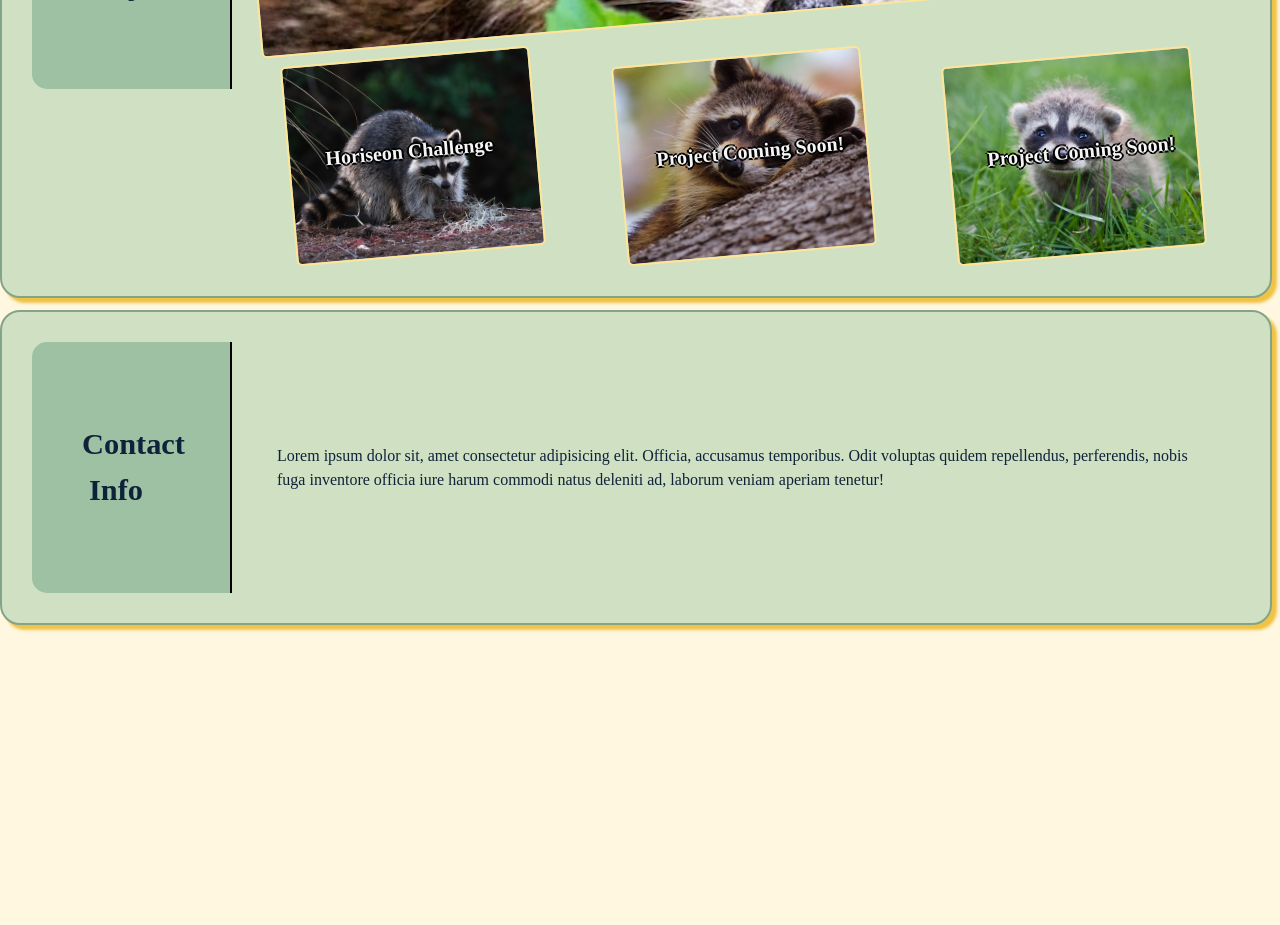
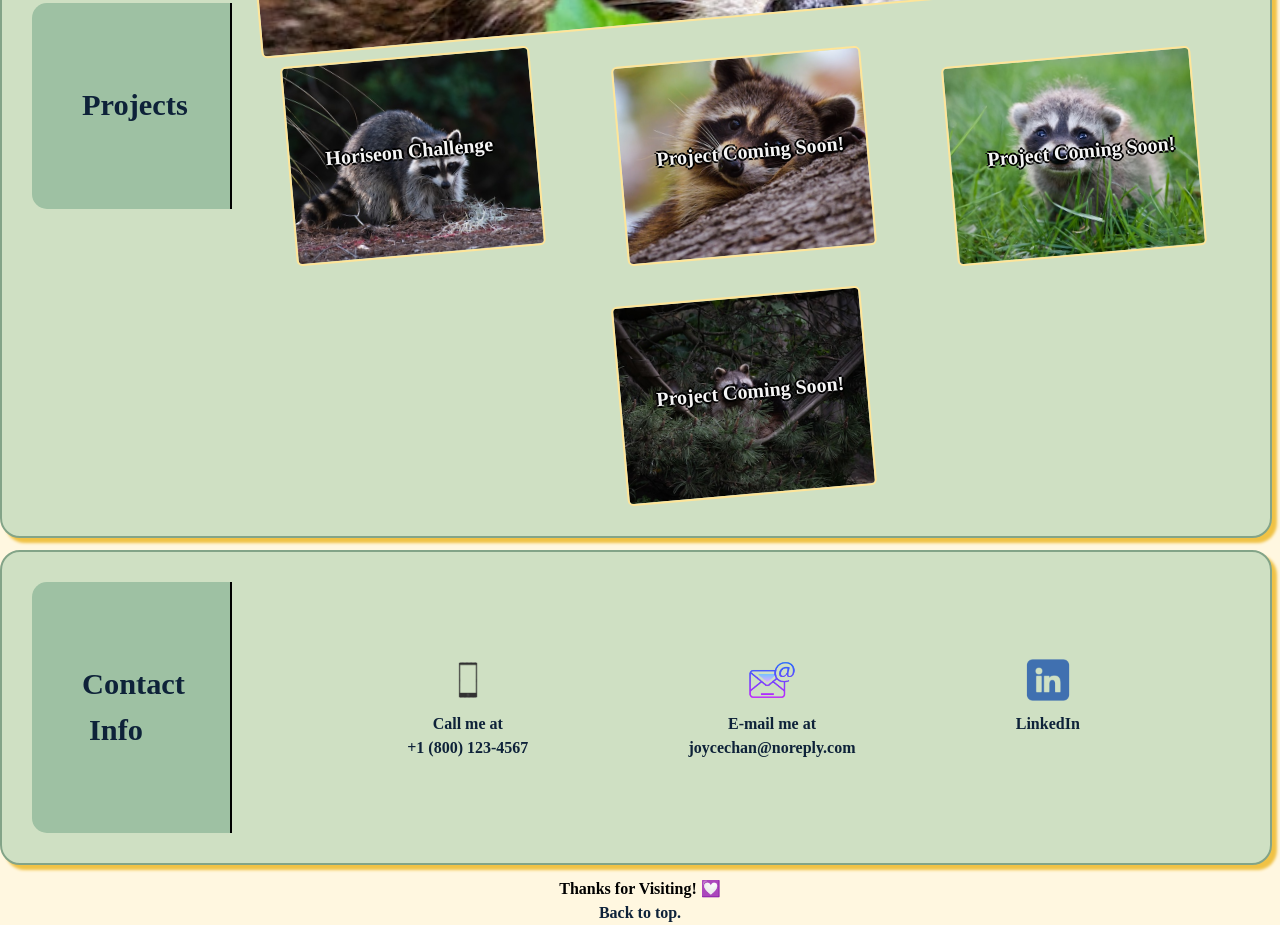
Before and after one commit to jaychan0125/Joyces-Portfolio, a plain HTML site: page index.html in a window 1280 px wide. Shown: the part 1066-1991 px from the top of the page. Before the commit the page ends 1703 px from the top, so only its background shows below. Drawn offline with Linux system fonts and the light colour scheme.

Commit message:
fixed transparent background of contact icons and spacing. condensed some of the CSS

```diff
--- a/Assets/css/style.css
+++ b/Assets/css/style.css
@@ -9,6 +9,7 @@
     box-sizing: border-box;
     padding: 0;
     margin: 0;
+    list-style-type: none;
 }
 
 body {
@@ -16,6 +17,12 @@ body {
     background-color: #fff7e0;
 }
 
+a {
+    text-decoration: none;
+    font-weight: 800;
+}
+
+/* HEADER */
 header {
     padding: 15px;
     background-color: #ffecb7;
@@ -43,8 +50,7 @@ h1 {
 .nav-buttons {
     display: flex;
     justify-content: space-between;
-    list-style-type: none;
-    font-weight: bolder;
+    gap: 15px;
 }
 
 .nav-buttons li {
@@ -52,45 +58,31 @@ h1 {
     font-size: 20px;
 }
 
-a {
-    text-decoration: none;
-}
-
-/* need to make a container to make this work so it bounces within the container
-https://blog.hubspot.com/website/css-hover-animation
-https://codepen.io/halink0803/pen/qdVXqm */
-/* @keyframes bounce {
-    0%   { transform: translateY(0); }
-     50%  { transform: translateY(-50px); }
-    100% { transform: translateY(0); }
-} */
-
-/* personally, I don't like when the colors change, so this is to keep them uniform */
-.nav-buttons a:link {
+/* personally, I don't like when link colours change so this is to keep them uniform */
+a:link {
     color: var(--main-font-color);
 }
 
-.nav-buttons a:visited {
+a:visited {
     color: var(--main-font-color);
 }
 
 /* when hovering over navigation links, raccoons come help locate which link you're hovering over and the colour changes */
-.nav-buttons a:hover {
+a:hover {
     color: #7F9C96;
-    /* animation-name: bounce;
-    animation-duration: 3s; */
 }
 
-.nav-buttons a:hover::before {
+/* project images do not get raccys around them, but the other text links do */
+a:not(.boxes a):hover::before {
     content: var(--raccys);
 }
 
-.nav-buttons a:hover::after {
+a:not(.boxes a):hover::after {
     content: var(--raccys);
 }
 
 /* when clicking on a link, a shadow appears under the selected link */
-.nav-buttons a:active {
+a:active {
     text-shadow: 2px 3px 3px orange;
 }
 
@@ -103,6 +95,7 @@ figure {
     border-radius: 0 0 20px 20px;
 }
 
+/* MAIN */
 section {
     height: 20%;
     padding: 30px;
@@ -127,6 +120,7 @@ section h2 {
     border-radius: 15px 0 0 15px;
 }
 
+/* Section 1: ABOUT ME */
 section p {
     padding: 30px;
 }
@@ -138,6 +132,7 @@ section p {
     object-fit: cover;
 }
 
+/* Section 2: PROJECTS */
 #projects {
     padding: 55px 30px 40px;
 }
@@ -148,7 +143,6 @@ section p {
     justify-content: space-evenly;
     align-items: center;
     align-content: space-around;
-    list-style-type: none;
     gap: 40px;
 
 }
@@ -178,6 +172,7 @@ section p {
 
 .boxes img:active {
     box-shadow: var(--active-shadow);
+    transform: rotate(5deg);
 }
 
 .proj-caption {
@@ -199,6 +194,10 @@ section p {
     content: var(--raccys);
 }
 
+.proj-caption:active {
+    transform: rotate(5deg);
+}
+
 /* makes the first project box bigger */
 .boxes:first-child {
     width: 100%;
@@ -217,9 +216,35 @@ section p {
     padding-top: 12%;
 }
 
+/* Section 3: CONTACT INFO */
+.contact-methods {
+    display: flex;
+    flex-flow: row wrap;
+    justify-content: space-evenly;
+    align-content: space-around;
+    width: 100%;
+}
+
+.contact-icon {
+    text-align: center;
+    display: block;
+}
+
+.contact-icon img{
+    width: 50px;
+    height: 50px;
+}
+
+/* FOOTER */
+footer {
+    text-align: center;
+}
+
+
 /* for screens with a display of 600px width or smaller */
 @media screen and (max-width: 600px) {
-    /* headers and navigation bar stack */
+
+    /* headers and navigation bar STACK */
     header {
         display: block;
         text-align: center;
@@ -265,7 +290,7 @@ section p {
         left: 6%;
     }
 
-    /* makes the first project box bigger */
+    /* make the first project box bigger */
     .boxes:first-child {
         margin-top: 35px;
         width: 100%;
@@ -283,4 +308,12 @@ section p {
         text-align: center;
         padding-top: 12%;
     }
+
+    /* aligns the contact icons better */
+    .contact-methods {
+        margin-top: 15px;
+        justify-content: space-evenly;
+        align-content: space-around;
+        gap: 15px;
+    }
 }
--- a/index.html
+++ b/index.html
@@ -5,6 +5,7 @@
     <meta charset="UTF-8">
     <meta http-equiv="X-UA-Compatible" content="IE=edge">
     <meta name="viewport" content="width=device-width, initial-scale=1.0">
+    <!-- not sure if reset stylesheet working. currently margins from CSS * {} -->
     <link rel="reset" href="./Assets/css/resets.css">
     <link rel="stylesheet" href="./Assets/css/style.css">
     <title>Joyce's Portfolio</title>
@@ -19,7 +20,6 @@
                 <li><a href="#about-me">About Me</a></li>
                 <li><a href="#projects">Projects</a></li>
                 <li><a href="#contact-info">Contact Info</a></li>
-                <!-- <li><a href="#resume">Resume</a></li> -->
             </ul>
         </nav>
     </header>
@@ -62,21 +62,35 @@
                             alt="Photo of raccoon by Thomas Dils, used as project backdrop. Project coming soon!">
                         <div class="proj-caption">Project Coming Soon!</div>
                     </a></li>
+                <li id=proj4 class="boxes"><a href="" target="_blank">
+                        <img src="./Assets/images/lukas-stoermer-C0hX1cRQPOY-unsplash.jpg"
+                            alt="Photo of raccoon by Lukas Stoermer, used as project backdrop. Project coming soon!">
+                        <div class="proj-caption">Project Coming Soon!</div>
+                    </a></li>
             </ul>
         </section>
         <section id="contact-info">
             <h2>Contact Info</h2>
-            <p>Lorem ipsum dolor sit, amet consectetur adipisicing elit. Officia, accusamus temporibus. Odit voluptas
-                quidem repellendus, perferendis, nobis fuga inventore officia iure harum commodi natus deleniti ad,
-                laborum veniam aperiam tenetur!</p>
+            <ul class="contact-methods">
+                <li><a href="tel:+1-800-123-4567" class="contact-icon">
+                        <img src="./Assets/images/Phone-icon-design-on-transparent-background-PNG.png"
+                            alt="Icon of phone.">
+                        </br>Call me at</br>+1 (800) 123-4567</a></li>
+                <li><a href="mailto:joycechan@noreply.com?subject=Good%20Job!" class="contact-icon">
+                        <img src="./Assets/images/kisspng-email-address-computer-icons-internet-5b00e3789eeb62.181776891526784888651.png"
+                            alt="GMail logo.">
+                        </br>E-mail me at</br>joycechan@noreply.com</a></li>
+                <li><a href="https://www.linkedin.com/in/joyce-chan-555465267/" target="_blank" class="contact-icon">
+                        <img src="./Assets/images/Linkedin-logo-on-transparent-Background-PNG-.png"
+                            alt="LinkedIn logo.">
+                        </br>LinkedIn</a></li>
+            </ul>
         </section>
-        <!-- <section id="resume">
-            <h2>Resume</h2>
-            <p>Lorem ipsum dolor sit, amet consectetur adipisicing elit. Officia, accusamus temporibus. Odit
-                voluptas
-                quidem repellendus, perferendis, nobis fuga inventore officia iure harum commodi natus deleniti ad,
-                laborum veniam aperiam tenetur!</p>
-        </section> -->
+
+        <footer>
+            <h4>Thanks for Visiting! 💟</h4>
+            <a href="">Back to top.</a>
+        </footer>
 
     </main>
 
```
Also changed, not shown: Assets/images/Linkedin-logo-on-transparent-Background-PNG-.png (added), Assets/images/Phone-icon-design-on-transparent-background-PNG.png (added), Assets/images/kisspng-email-address-computer-icons-internet-5b00e3789eeb62.181776891526784888651.png (added), Assets/images/lukas-stoermer-C0hX1cRQPOY-unsplash.jpg (added).
